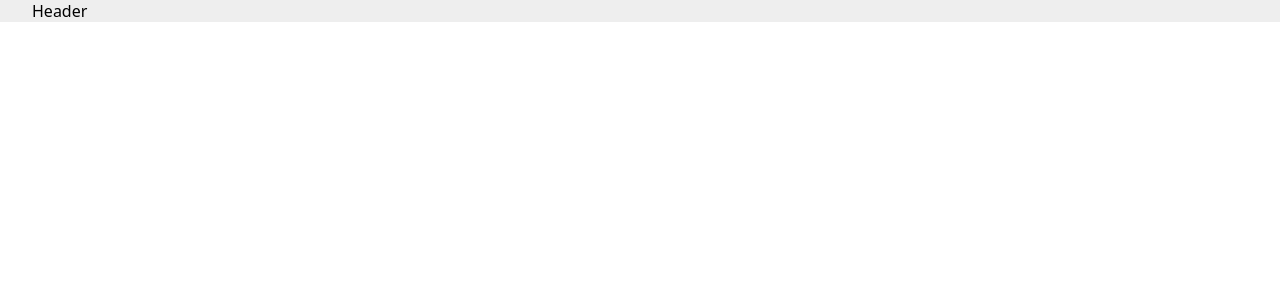
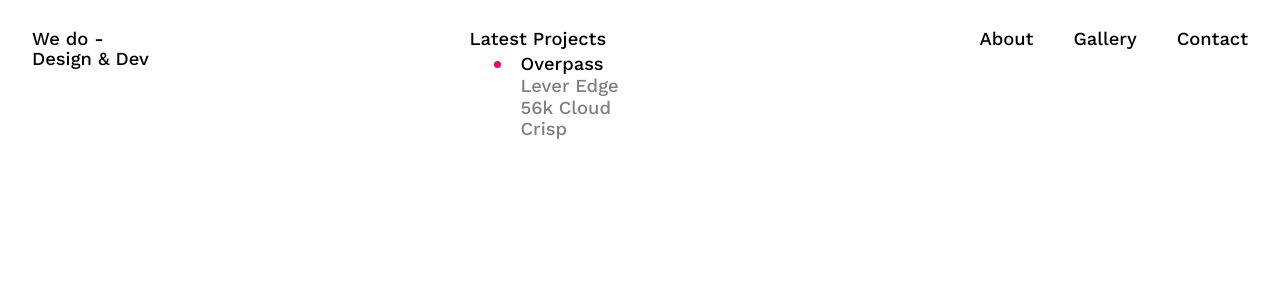
Before and after one commit to elvinNdichia/billion-dollar-agencies, a React (Vite) app: page / in a window 1280 px wide. Shown: the top 300 px of the page. Built offline with nearby package versions, Linux system fonts and the light colour scheme.

Commit message:
Header done for the most part

```diff
--- a/src/components/HamburgerToggle.jsx
+++ b/src/components/HamburgerToggle.jsx
@@ -6,13 +6,6 @@ export function HamburgerToggle() {
   const [isHovered, setIsHovered] = useState(false);
 
   return (
-    <div
-      style={{
-        position: "fixed",
-        top: "24px",
-        right: "24px",
-      }}
-    >
     <Box
       sx={{
         width: "54px",
@@ -22,7 +15,6 @@ export function HamburgerToggle() {
         display: "flex",
         alignItems: "center",
         justifyContent: "center",
-          border: "1px solid #eee",
       }}
       onClick={() => setIsOpen(!isOpen)}
       onMouseEnter={() => setIsHovered(true)}
@@ -59,6 +51,5 @@ export function HamburgerToggle() {
         <div></div>
       </Box>
     </Box>
-    </div>
   );
 }
--- a/src/components/Header.jsx
+++ b/src/components/Header.jsx
@@ -1,5 +1,53 @@
 import { Box } from "@mui/system";
+import { HamburgerToggle } from "./HamburgerToggle";
+import { LatestProjectsLinks } from "./LatestProjectsLinks";
+import { LinkWithUnderline } from "./LinkWithUnderline";
 
 export function Header() {
-  return <Box>Header</Box>;
+  return (
+    <Box
+      sx={{
+        padding: { sm: "1.8rem 0 0 0" },
+        display: "flex",
+        justifyContent: "space-between",
+      }}
+    >
+      <Box
+        component="h1"
+        className="body1"
+        sx={{ padding: { xs: "1rem 0 0 1rem", sm: "0" } }}
+      >
+        We do -<br />
+        Design & Dev
+      </Box>
+      <Box
+        sx={{
+          display: { xs: "block", sm: "none" },
+          position: "fixed",
+          top: 0,
+          right: 0,
+        }}
+      >
+        <HamburgerToggle />
+      </Box>
+      <Box sx={{ display: { xs: "none", md: "block" } }}>
+        <div>
+          <p className="body1">Latest Projects</p>
+        </div>
+        <div
+          style={{
+            paddingTop: ".25rem",
+            position: "relative",
+          }}
+        >
+          <LatestProjectsLinks />{" "}
+        </div>
+      </Box>
+      <Box sx={{ display: { xs: "none", sm: "block" } }}>
+        <LinkWithUnderline>About</LinkWithUnderline>
+        <LinkWithUnderline>Gallery</LinkWithUnderline>
+        <LinkWithUnderline>Contact</LinkWithUnderline>
+      </Box>
+    </Box>
+  );
 }
--- /dev/null
+++ b/src/components/LatestProjectsLinks.jsx
@@ -0,0 +1,70 @@
+import React, { useState } from "react";
+import { motion } from "framer-motion";
+
+const items = ["Overpass", "Lever Edge", "56k Cloud", "Crisp"];
+
+export const LatestProjectsLinks = () => {
+  const [selectedItem, setSelectedItem] = useState(0); // Default selection set to first item
+
+  const handleMouseEnter = (index) => {
+    setSelectedItem(index);
+  };
+
+  let top;
+  switch (selectedItem) {
+    case 0:
+      top = ".4rem";
+      break;
+    case 1:
+      top = "1.65rem"; // replace with desired value for selectedItem 1
+      break;
+    case 2:
+      top = "2.9rem"; // replace with desired value for selectedItem 2
+      break;
+    case 3:
+      top = "4.35rem"; // replace with desired value for selectedItem 3
+      break;
+    default:
+      top = ""; // replace with default value if needed
+  }
+
+  return (
+    <ul
+      style={{ listStyle: "none", padding: 0, margin: 0, position: "relative" }}
+    >
+      {items.map((item, index) => (
+        <li
+          key={index}
+          style={{
+            cursor: "pointer",
+            paddingLeft: "3.18rem",
+            marginTop: "0.1rem",
+          }}
+          className="body1"
+          onMouseEnter={() => handleMouseEnter(index)}
+        >
+          <span
+            style={{ color: "#000", opacity: selectedItem === index ? 1 : 0.5 }}
+          >
+            {item}
+          </span>
+        </li>
+      ))}
+
+      <motion.div
+        layout
+        layoutId="bullet"
+        style={{
+          position: "absolute",
+          left: "1.5rem",
+          top: top,
+          width: "0.44rem",
+          height: "0.44rem",
+          borderRadius: "50%",
+          background: "#ed0277",
+        }}
+        transition={{ type: "spring", stiffness: 300, damping: 30 }}
+      />
+    </ul>
+  );
+};
--- a/src/components/LinkWithUnderline.jsx
+++ b/src/components/LinkWithUnderline.jsx
@@ -9,12 +9,18 @@ export const LinkWithUnderline = ({ href, children }) => {
       onMouseEnter={() => setIsHovered(true)}
       onMouseLeave={() => setIsHovered(false)}
       style={{
+        marginLeft: "2.5rem",
+        cursor: "pointer",
         position: "relative",
         display: "inline-block",
         overflow: "hidden",
       }}
     >
-      <a href={href} style={{ textDecoration: "none", color: "inherit" }}>
+      <a
+        href={href}
+        style={{ textDecoration: "none", color: "inherit" }}
+        className="body1"
+      >
         {children}
       </a>
       <AnimatePresence>
--- a/src/components/MainContainer.jsx
+++ b/src/components/MainContainer.jsx
@@ -8,7 +8,6 @@ export function MainContainer() {
         sx={{
           width: "100%",
           maxWidth: "98rem",
-          background: "#eee",
           padding: { sm: "0 2rem" },
         }}
       >
--- a/src/index.css
+++ b/src/index.css
@@ -1,3 +1,5 @@
+@import url("https://fonts.googleapis.com/css2?family=Work+Sans:wght@500;700&display=swap");
+
 * {
   margin: 0;
   box-sizing: border-box;
@@ -26,6 +28,29 @@ body,
 }
 
 body {
-  font-family: system-ui, -apple-system, BlinkMacSystemFont, "Segoe UI", Roboto,
-    Oxygen, Cantarell, "Open Sans", "Helvetica Neue", sans-serif, Ubuntu;
+  font-family: "Work Sans", system-ui, -apple-system, BlinkMacSystemFont,
+    "Segoe UI", Roboto, Oxygen, Cantarell, "Open Sans", "Helvetica Neue",
+    sans-serif, Ubuntu;
 }
+
+/* Typography */
+.body1 {
+  font-size: 1rem;
+  line-height: 1rem;
+  font-weight: 500;
+}
+@media screen and (min-width: 768px) {
+  .body1 {
+    font-size: 1.1rem;
+    line-height: 1.1rem;
+    /* Adjust other properties as needed */
+  }
+}
+
+@media screen and (min-width: 1200px) {
+  .body1 {
+    font-size: 1.15rem;
+    line-height: 1.25rem;
+    /* Adjust other properties as needed */
+  }
+}
```
Lines whose indentation alone changed are shown as unchanged.
